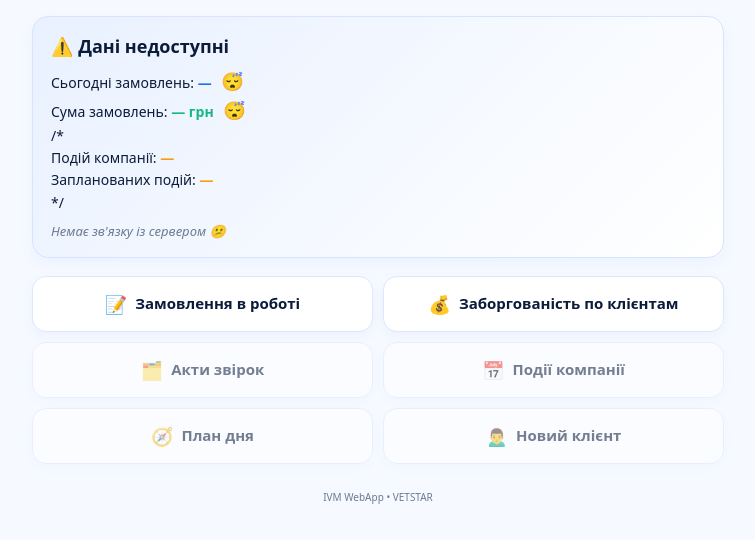
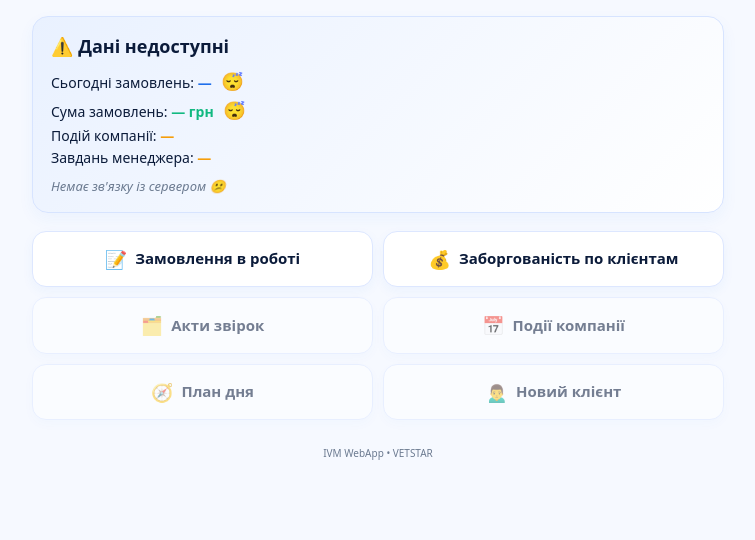
Before and after one commit to VetAi25/ivm, a plain HTML site: page ivm-main.html in a window 1280 px wide. Shown: the whole page, without its empty margins (262-1017 px from the left). Drawn offline with Linux system fonts and the light colour scheme; no server answers.

Commit message:
Update ivm-main.html
косметика блоку подій

```diff
--- a/ivm-main.html
+++ b/ivm-main.html
@@ -95,8 +95,8 @@
         <b id="ordersSum" class="sum">— грн</b>
         <span class="emoji" id="sumEmoji">😴</span>
       </div>
-       /* <div>Подій компанії: <b id="eventsToday" class="events">—</b></div>
-      <div>Запланованих подій: <b id="eventsPlanned" class="events">—</b></div> */
+      <div>Подій компанії: <b id="eventsToday" class="events">—</b></div>
+      <div>Завдань менеджера: <b id="eventsPlanned" class="events">—</b></div>
     </div>
     <div class="motivation" id="motivation">Завантаження даних...</div>
   </div>
```
